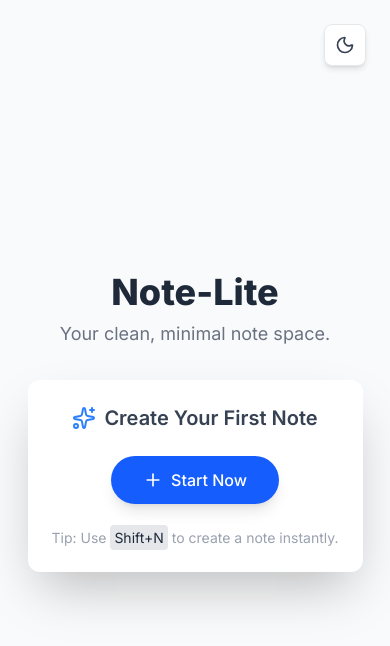
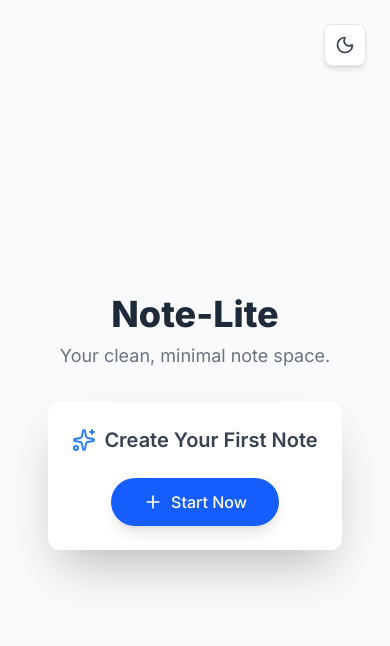
Before and after one commit to david-tobi-peter/note-lite, a Next.js app: page / in a window 390 px wide. Shown: the top 646 px of the page. Built offline with nearby package versions, Linux system fonts and the light colour scheme.

Commit message:
mediaquery to decide if tip is to be displayed

```diff
--- a/app/page.tsx
+++ b/app/page.tsx
@@ -2,10 +2,10 @@
 
 import { Archive, Menu, Moon, Plus, Sparkles, Sun } from "lucide-react";
 import { Sidebar, Editor } from "@/components";
-import { useNotes, useTheme } from "@/hooks";
+import { useNotes, useTheme, useMediaQuery } from "@/hooks";
 
 export default function Home() {
-  const isMobile = typeof window !== "undefined" && window.innerWidth < 768;
+  const isMobile = useMediaQuery("(max-width: 767px)");
 
   const { theme, toggleTheme } = useTheme();
 
@@ -64,9 +64,11 @@ export default function Home() {
             Start Now
           </button>
 
-          <p className="text-sm text-gray-400 dark:text-gray-500">
-            Tip: Use <span className="font-mono bg-gray-200 dark:bg-gray-700 p-1 rounded text-gray-800 dark:text-gray-200">Shift+N</span> to create a note instantly.
-          </p>
+          {!isMobile && (
+            <p className="text-sm text-gray-400 dark:text-gray-500">
+              Tip: Use <span className="font-mono bg-gray-200 dark:bg-gray-700 p-1 rounded text-gray-800 dark:text-gray-200">Shift+N</span> to create a note instantly.
+            </p>
+          )}
         </div>
 
       </div>
```
